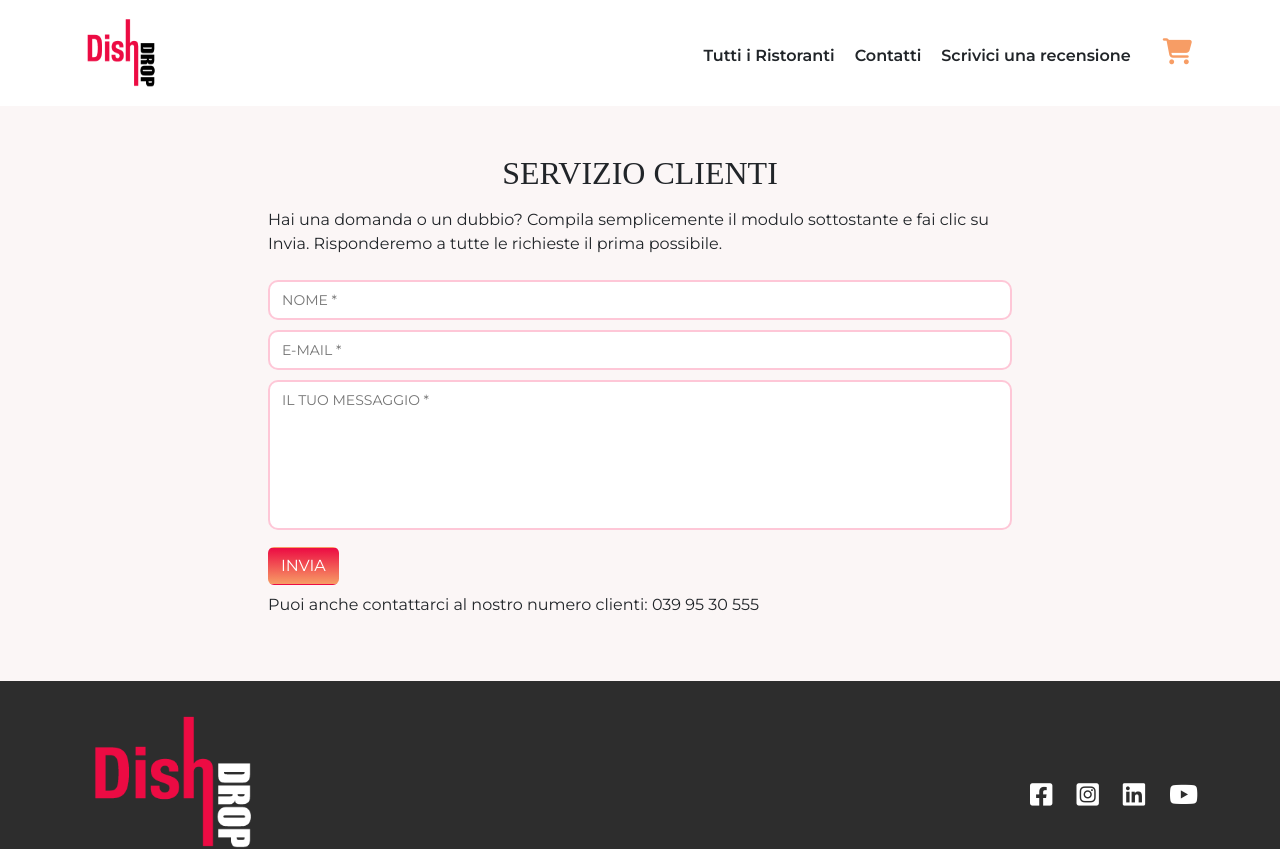
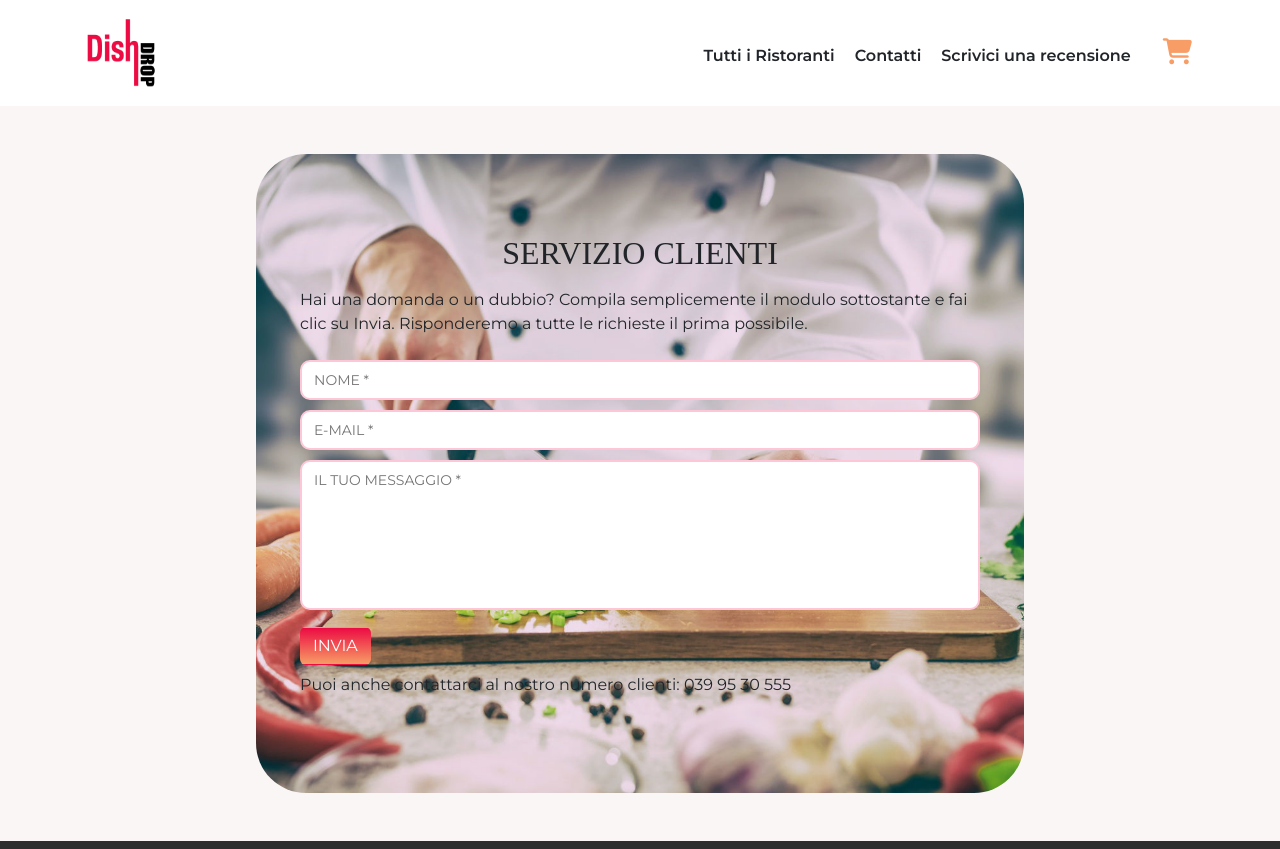
Before and after one commit to leonardopozzan/deliveboo, a Vue app: page /contact in a window 1280 px wide. Shown: the top 849 px of the page. Built offline with nearby package versions, Linux system fonts and the light colour scheme.

Commit message:
contact-us

```diff
--- a/src/components/ContactComponent.vue
+++ b/src/components/ContactComponent.vue
@@ -1,5 +1,5 @@
 <template>
-    <section class="contact_me py-5" id="form">
+    <section class="contact_me" id="form">
         <div class="inner-wrapper">
             <div class="container-fluid ">
                 <h2 class="text-uppercase text-center clienti">servizio clienti</h2>
@@ -95,8 +95,15 @@ export default {
 @use '../assets/styles/partials/_variables' as *;
 
 #form {
+    overflow: hidden;
+    border-radius: 50px;
+    padding: 5rem 2rem;
+    background-image: url('/img/contact-us.jpg');
+    background-repeat: no-repeat;
+    background-size: cover;
+    background-position: center;
     width: 60%;
-    margin: 0 auto;
+    margin: 3rem auto;
 
     .input {
         max-width: 100%;
--- a/src/pages/Restaurants.vue
+++ b/src/pages/Restaurants.vue
@@ -115,6 +115,7 @@ div {
     .container-fluid {
         .cards-box {
             .container-loader {
+                padding: 4rem 0 10rem 0;
                 text-align: center;
                 color: $red;
                 font-size: 60px;
```
Also changed, not shown: public/img/contact-us.jpg (added).
